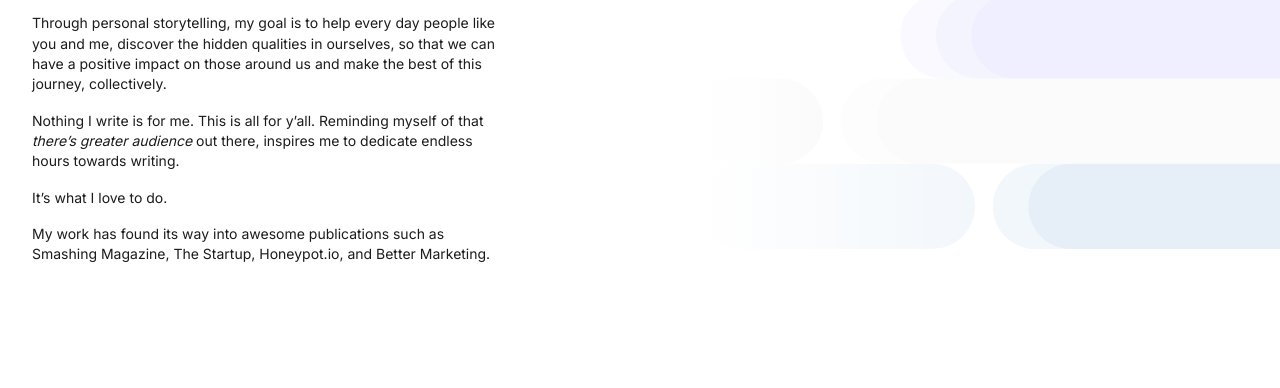
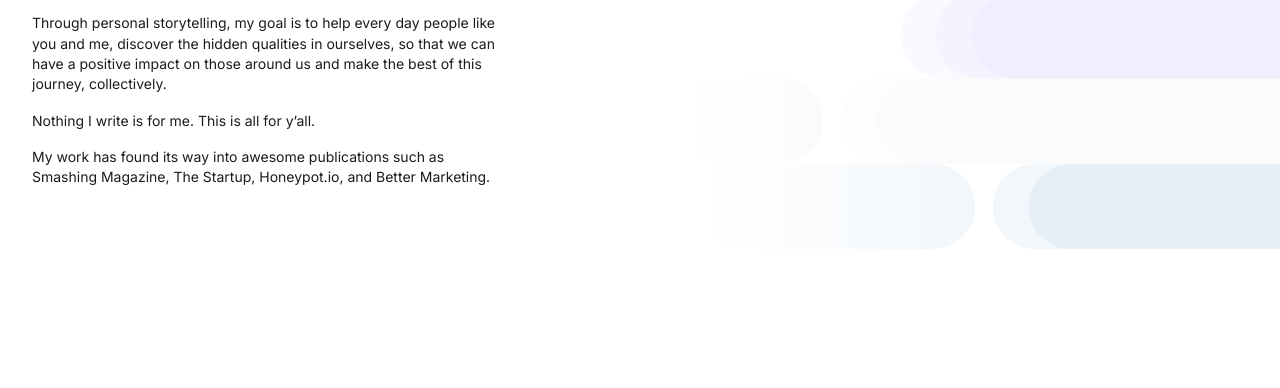
Before and after one commit to techtolentino/randytolentino2020, a Gatsby site: page /writing in a window 1280 px wide. Shown: the part 362-750 px from the top of the page. Built offline with nearby package versions, Linux system fonts and the light colour scheme; Gatsby itself is replaced by a stand-in of ours.

Commit message:
update copy

```diff
--- a/src/pages/work.js
+++ b/src/pages/work.js
@@ -28,7 +28,7 @@ const WorkPage = () => (
         <div className="rt-hero-work-content">
           <hr className="divider-alt" />
           <h1 className="rt-hero-work-title">work</h1>
-          <p>I’m one of the lucky ones. I say that because truly believe the most fascinating and influential aspects technology are found at the intersection of design and engineering.</p>
+          <p>I’m one of the lucky ones. I say that because I truly believe the most fascinating and influential aspects of technology are found at the intersection of design and engineering.</p>
           <p>That's where I live.</p>
           <p>As a Product Design Lead, I work with dev and design to ensure that we deliver the best possible experiences for our users.</p>
           <p>On the technical side as a Software Developer  with a specialized focus on front end technologies, I’ve had the privilege of building products and delivering services to clients around the world.</p>
--- a/src/pages/writing.js
+++ b/src/pages/writing.js
@@ -31,9 +31,7 @@ const WritingPage = () => (
 
           <p>Through personal storytelling, my goal is to help every day people like you and me, discover the hidden qualities in ourselves, so that we can have a positive impact on those around us and make the best of this journey, collectively.</p>
 
-          <p>Nothing I write is for me. This is all for y’all. Reminding myself of that <em>there’s greater audience</em> out there, inspires me to dedicate endless hours towards writing.</p>
-
-          <p>It’s what I love to do.</p>
+          <p>Nothing I write is for me. This is all for y’all.</p>
 
           <p className="rt-hero-work-subtitle">My work has found its way into awesome publications such as Smashing Magazine, The Startup, Honeypot.io, and Better Marketing.</p>
         </div>
```
